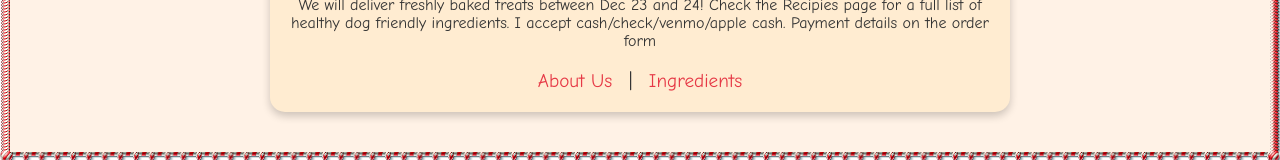
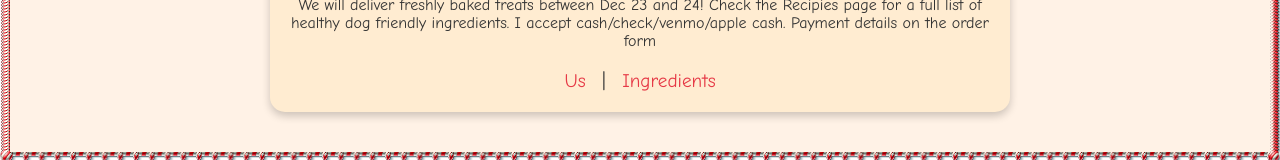
Before and after one commit to danen-carlson/ScoutySnacks, a plain HTML site: page index.html in a window 1280 px wide. Shown: the part 1031-1191 px from the top of the page. Drawn offline with Linux system fonts and the light colour scheme.

Commit message:
Update index.html

```diff
--- a/index.html
+++ b/index.html
@@ -87,7 +87,7 @@
             <a href="https://docs.google.com/forms/d/e/1FAIpQLSeMzRlYd9nSb3iirD_e7CYtn2zPHw2SAGPoad78EBJAhlgsxQ/viewform?usp=sf_link" class="order-button" target="_blank">Order Now</a>
         <p>We will deliver freshly baked treats between Dec 23 and 24! Check the Recipies page for a full list of healthy dog friendly ingredients. I accept cash/check/venmo/apple cash. Payment details on the order form</p>
         <div class="footer-nav">
-            <a href="about.html">About Us</a> |
+            <a href="about.html">Us</a> |
             <a href="ingredients.html">Ingredients</a>
         </div>
     </div>
```
